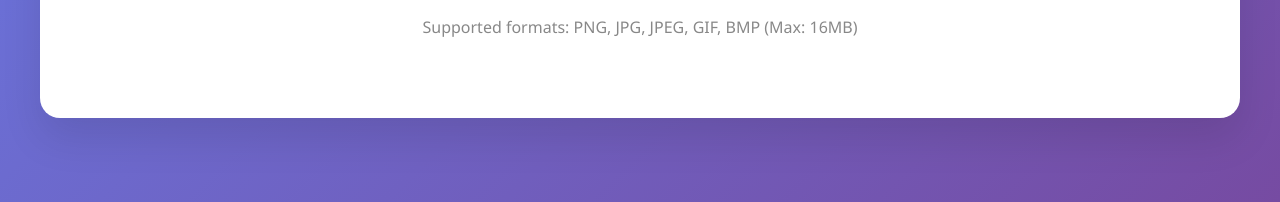
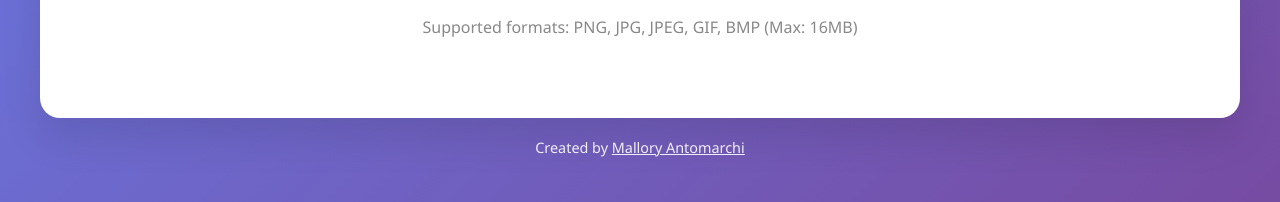
Before and after one commit to mallocode300/colour_palette_generator, a Flask app: page / in a window 1280 px wide. Shown: the part 598-800 px from the top of the page. Run offline with Flask 3, Linux system fonts and the light colour scheme; some libraries are stand-ins or nearby versions.

Commit message:
Add footer credit with GitHub link

```diff
--- a/templates/index.html
+++ b/templates/index.html
@@ -244,6 +244,18 @@
             z-index: 1000;
         }
 
+        .footer {
+            text-align: center;
+            padding: 20px;
+            font-size: 0.9rem;
+            color: #fff;
+            opacity: 0.9;
+        }
+        .footer a {
+            color: #fff;
+            text-decoration: underline;
+        }
+
         @media (max-width: 768px) {
             .header h1 {
                 font-size: 2rem;
@@ -309,6 +321,9 @@
             </div>
         </div>
     </div>
+    <footer class="footer">
+        Created by <a href="https://github.com/mallocode300" target="_blank" rel="noopener">Mallory Antomarchi</a>
+    </footer>
 
     <script>
         const uploadArea = document.getElementById('uploadArea');
```
